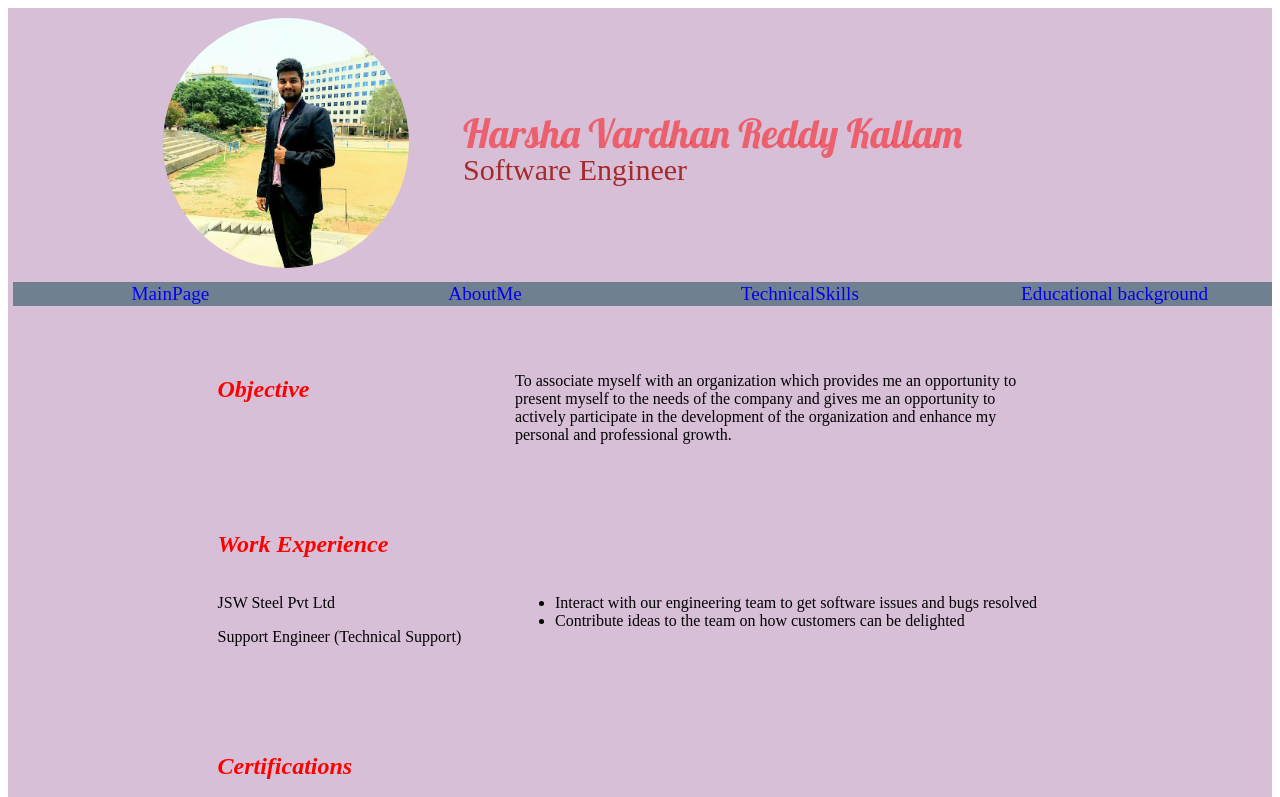
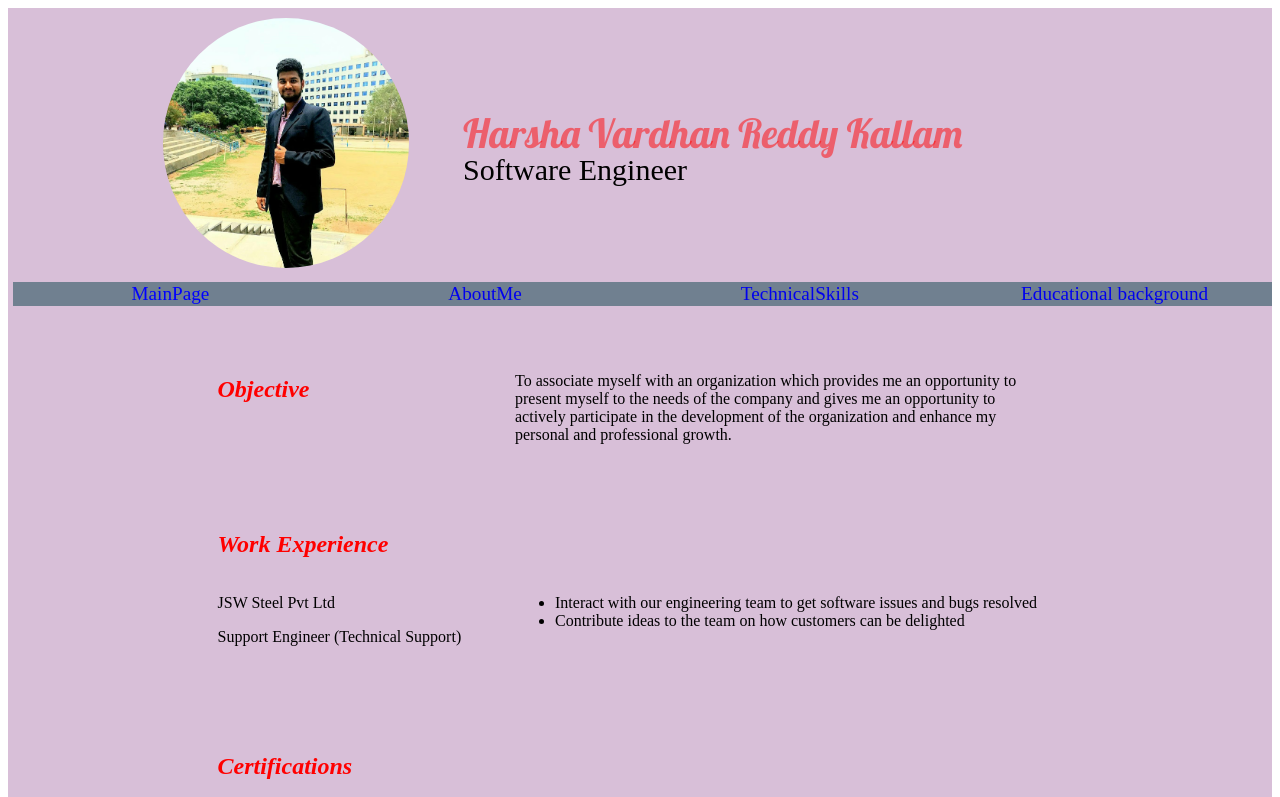
Before and after one commit to harshakallam/harshakallam.github.io, a plain HTML site: page index.html in a window 1280 px wide. Shown: the top 797 px of the page. Drawn offline with Linux system fonts and the light colour scheme.

Commit message:
Update master.css

```diff
--- a/master.css
+++ b/master.css
@@ -34,7 +34,7 @@ html{
 
 #header #role {
   /* font-family:Lobster; */
-	color:#A52A2A;
+	color:black;
   position: absolute;
   margin-left: 450px;
   margin-top: 10px;
```
